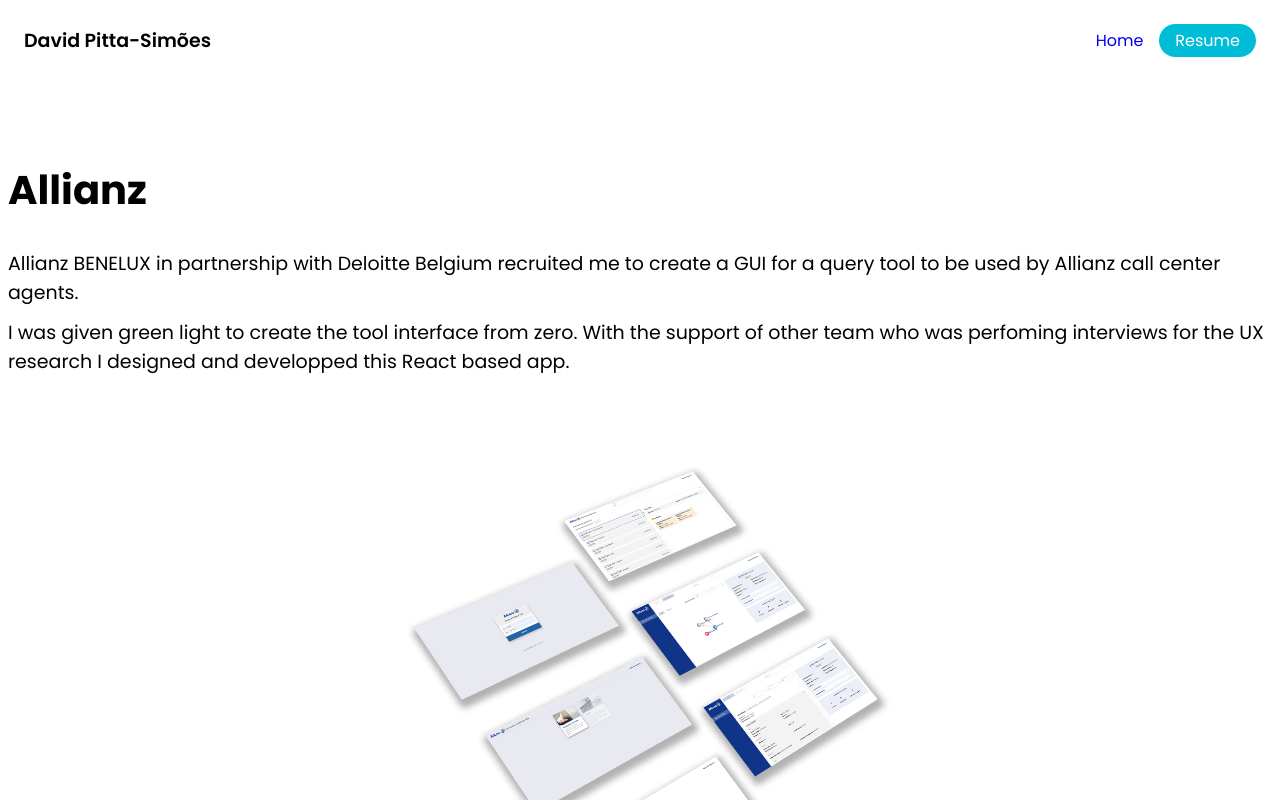
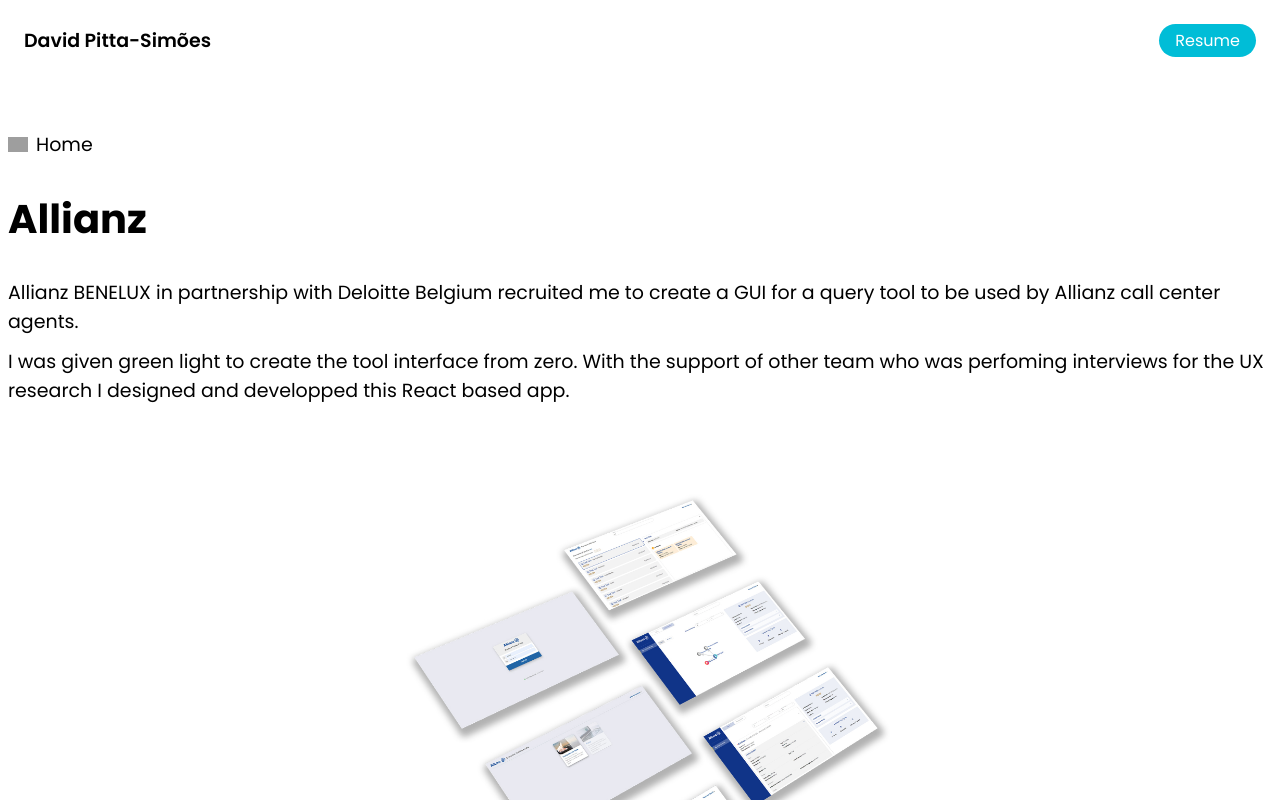
Before and after one commit to davidpittasimoes/portfolioReact, a Next.js app: page /projects/Allianz in a window 1280 px wide. Shown: the top 800 px of the page. Built offline with nearby package versions, Linux system fonts and the light colour scheme; grey boxes are pictures that could not be loaded.

Commit message:
styles updates

```diff
--- a/components/layout/header/Header.js
+++ b/components/layout/header/Header.js
@@ -6,16 +6,7 @@
     return(
         <div className="headerContainer">
             <h1 className="logoTitle">David Pitta-Simões</h1>
-            {props.home ?
-                <div className="navContainer">
-                    <a href="/">
-                        <span className="navItem">Home</span>
-                    </a>
-                    <span className="navItem btn secondary">Resume</span>
-                </div>
-                :
-                <a href="./DDC_CARLOS_DAVID_DE_PITTA_SIMÕES_BRILHA_NUNES_CARLOSNATAGAP2DOTPT.pdf" download className="navItem btn secondary">Resume</a>
-            }
+            <a href="./DDC_CARLOS_DAVID_DE_PITTA_SIMÕES_BRILHA_NUNES_CARLOSNATAGAP2DOTPT.pdf" download className="navItem btn secondary">Resume</a>
         </div>
 
     )
--- a/pages/projects/[id].js
+++ b/pages/projects/[id].js
@@ -1,5 +1,6 @@
 import { useRouter } from 'next/router'
 import { workItems } from '../../utils/works'
+import Link from 'next/link'
 import Post from '../../components/layout/post/Post'
 import './style.scss';
 
@@ -37,6 +38,12 @@
         work.title == id &&
         <div>
             <div className="container titleContainer">
+              <Link href="/">
+                <a className="back">
+                  <img src="https://img.icons8.com/material-sharp/48/000000/left.png"/>
+                   Home
+                </a>
+              </Link>
               <h2>{work.title}</h2>
               {work.text.map((paragraph) =>(
                 <p>{paragraph.p}</p>
--- a/pages/projects/style.scss
+++ b/pages/projects/style.scss
@@ -1,6 +1,21 @@
 
 .projectPost{
 
+    .back{
+        margin-top: 130px;
+        display: block;
+        font-weight: 400;
+        font-size: 19px;
+        display: flex;
+        align-items: center;
+        margin-bottom: 30px;
+        text-decoration: none;
+        color: black;
+        img{
+            width: 20px;
+            margin-right: 8px;
+        }
+    }
     .titleContainer{
         width: 100%;
         p{
@@ -18,7 +33,6 @@
         font-size: 40px;
         font-weight: 700;
         width: 100%;
-        margin-top: 160px;
         margin-bottom: 30px;
     }
     .imageContainer{
```
